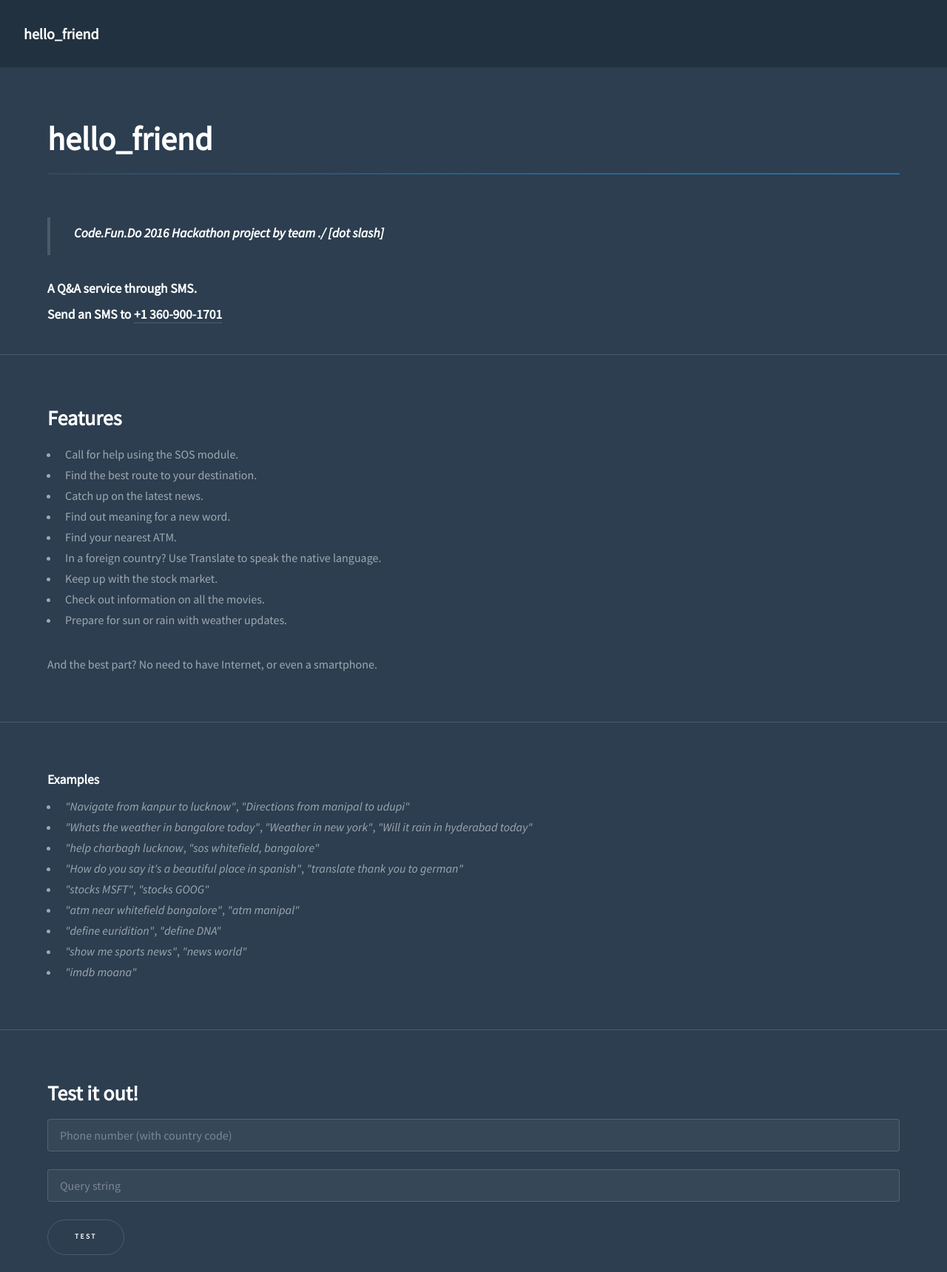
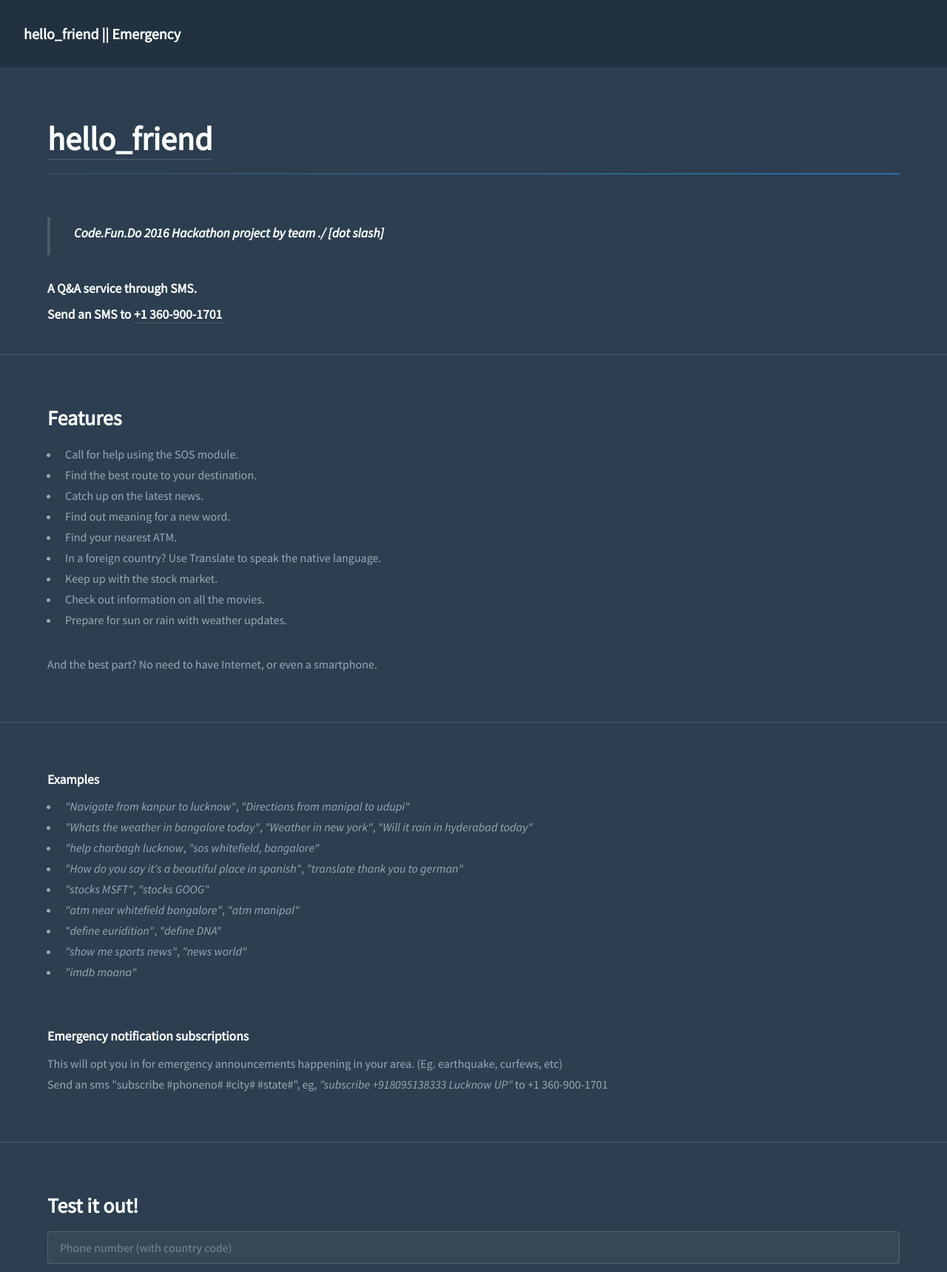
Before and after one commit to d0t-slash/hello_friend, a Flask app: page / in a window 1280 px wide. Shown: the top 1720 px of the page at 74% size. Run offline with Flask 2, Linux system fonts and the light colour scheme; some libraries are stand-ins or nearby versions.

Commit message:
Added more text

```diff
--- a/templates/emergency.html
+++ b/templates/emergency.html
@@ -22,7 +22,7 @@
 
 				<section id="main" class="wrapper">
 					<div class="inner">
-						<a href="/"><h1 class="major">hello_friend • emergency</h1></a>
+						<a href="/"><h1 class="major">Emergency Broadcast</h1></a>
 
 						<hr/>
 
--- a/templates/index.html
+++ b/templates/index.html
@@ -15,14 +15,14 @@
 
 		<!-- Header -->
 			<header id="header">
-				<a href="#" class="title">hello_friend</a>
+				<a href="#" class="title">hello_friend  |</a><a href="/emergency" class="title">| Emergency</a>
 			</header>
 
 			<div id="wrapper">
 
 				<section id="main" class="wrapper">
 					<div class="inner">
-						<a href="/"><h1 class="major">hello_friend</h1></a>
+						<h1 class="major"><a href="/">hello_friend</a></h1>
 
 						{% if showdetails %}
 							<section>
@@ -112,6 +112,11 @@
 							<li><em>"show me sports news"</em>, <em>"news world"</em></li>
 							<li><em>"imdb moana"</em></li>
 						</ul>
+						<br/>
+						<h3>Emergency notification subscriptions</h3>
+						<p>This will opt you in for emergency announcements happening in your area. (Eg. earthquake, curfews, etc)
+						<br>
+						Send an sms "subscribe #phoneno# #city# #state#", eg, <em>"subscribe +918095138333 Lucknow UP"</em> to +1 360-900-1701</p>
 					</div>
 				</section>
 
```
Also changed, not shown: 1 other file.
